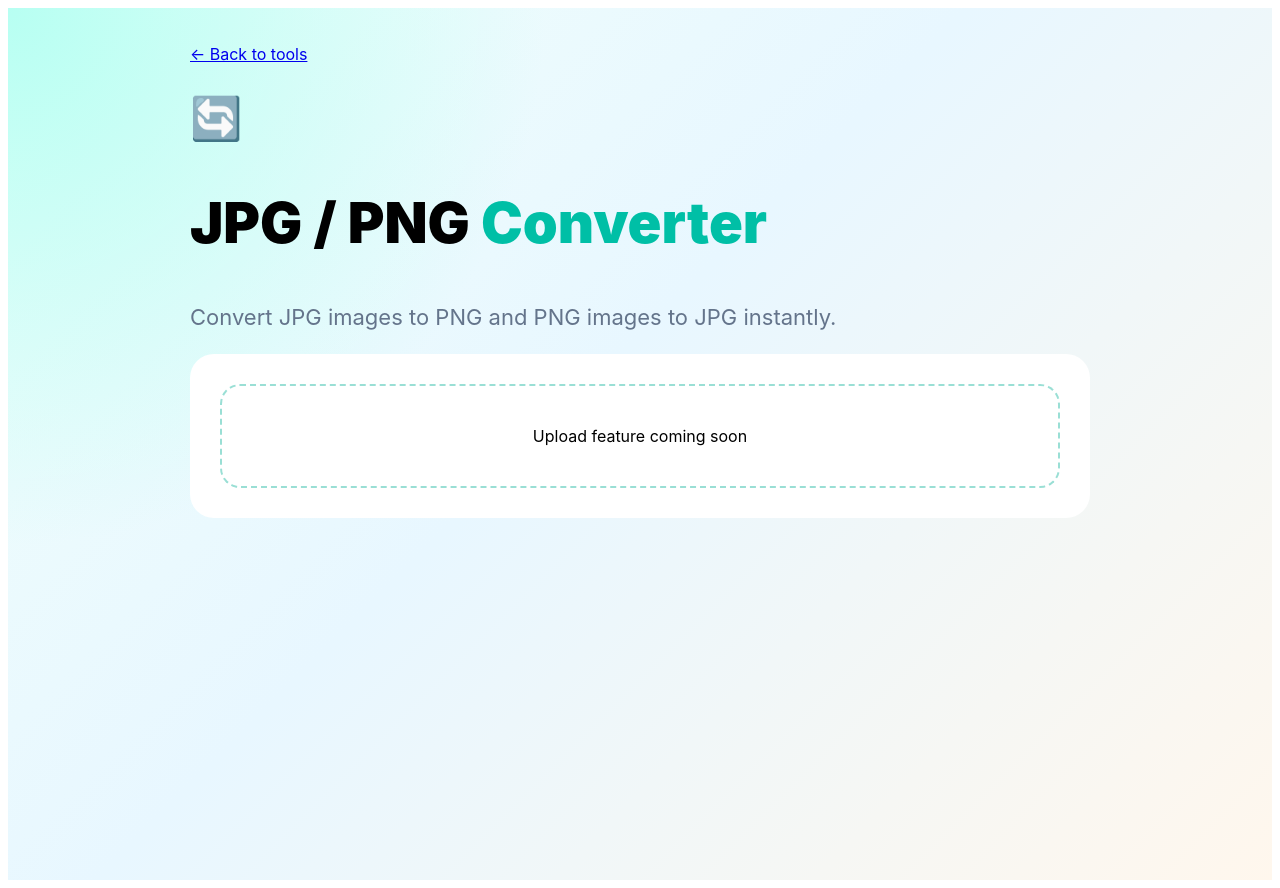
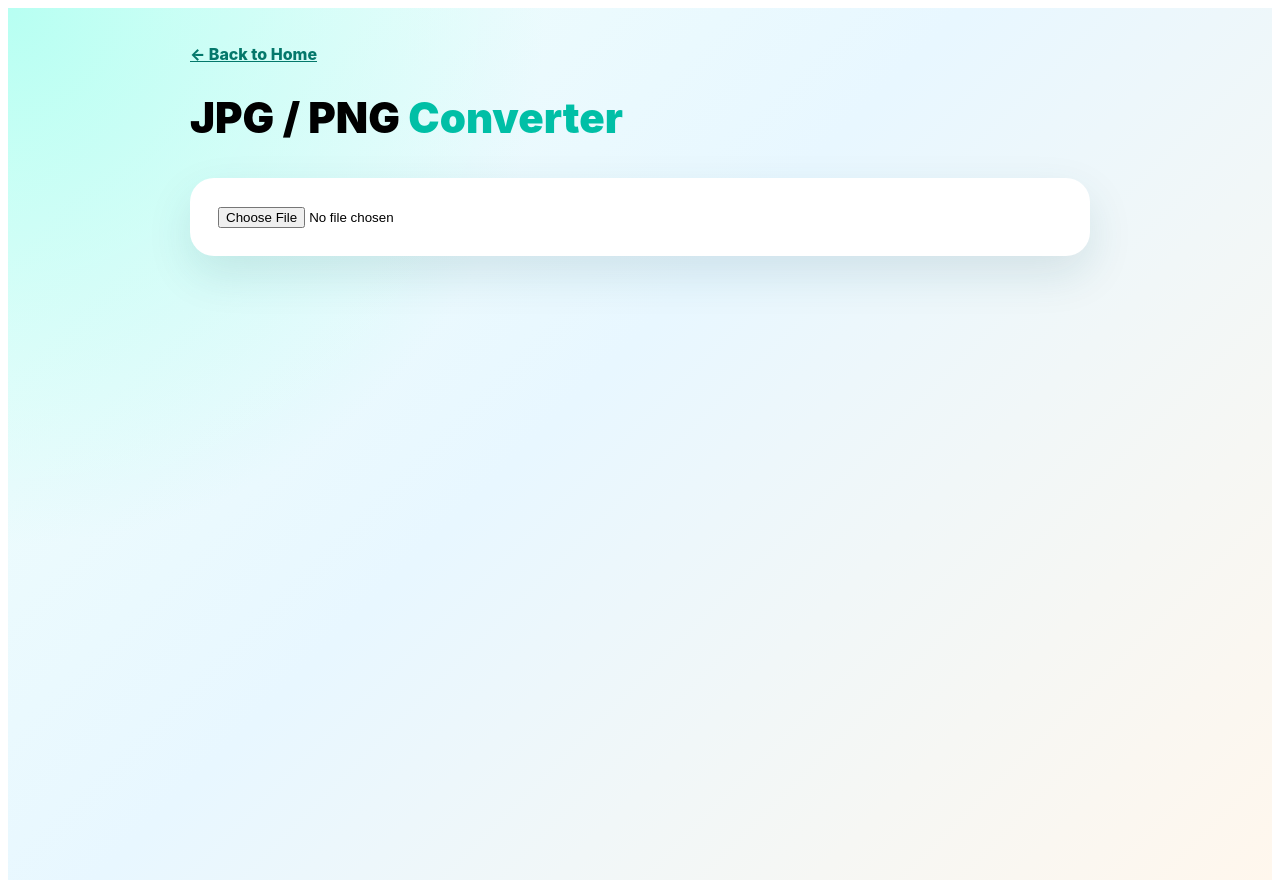
Before and after one commit to gramaziofamily/pixelminttools, a Next.js app: page /convert in a window 1280 px wide. Built offline with nearby package versions, Linux system fonts and the light colour scheme.

Commit message:
Update page.js

```diff
--- a/app/convert/page.js
+++ b/app/convert/page.js
@@ -1,4 +1,83 @@
+"use client";
+
+import { useState } from "react";
+
 export default function ConvertPage() {
+  const [preview, setPreview] = useState("");
+  const [image, setImage] = useState(null);
+  const [format, setFormat] = useState("png");
+  const [convertedImage, setConvertedImage] = useState("");
+
+  function handleImageUpload(event) {
+    const file = event.target.files[0];
+    if (!file) return;
+
+    const img = new Image();
+    const url = URL.createObjectURL(file);
+
+    img.onload = () => {
+      setImage(img);
+      setPreview(url);
+      setConvertedImage("");
+    };
+
+    img.src = url;
+  }
+
+  function convertImage() {
+    if (!image) return;
+
+    const canvas = document.createElement("canvas");
+    canvas.width = image.width;
+    canvas.height = image.height;
+
+    const ctx = canvas.getContext("2d");
+    ctx.drawImage(image, 0, 0);
+
+    const mimeType =
+      format === "png" ? "image/png" : "image/jpeg";
+
+    const result = canvas.toDataURL(mimeType);
+    setConvertedImage(result);
+  }
+
+  async function shareImage() {
+    if (!convertedImage) return;
+
+    const blob = await fetch(convertedImage).then((r) => r.blob());
+
+    const file = new File(
+      [blob],
+      `pixelmint-converted.${format}`,
+      { type: blob.type }
+    );
+
+    if (navigator.canShare?.({ files: [file] })) {
+      await navigator.share({
+        files: [file],
+        title: "Converted Image",
+      });
+    }
+  }
+
+  async function copyImage() {
+    if (!convertedImage) return;
+
+    const blob = await fetch(convertedImage).then((r) => r.blob());
+
+    try {
+      await navigator.clipboard.write([
+        new ClipboardItem({
+          [blob.type]: blob,
+        }),
+      ]);
+
+      alert("Image copied!");
+    } catch {
+      alert("Copy not supported on this browser.");
+    }
+  }
+
   return (
     <main
       style={{
@@ -10,37 +89,178 @@ export default function ConvertPage() {
           "Avenir Next, Inter, ui-sans-serif, system-ui, sans-serif",
       }}
     >
-      <section style={{ maxWidth: "900px", margin: "0 auto" }}>
-        <a href="/">← Back to tools</a>
+      <section
+        style={{
+          maxWidth: "900px",
+          margin: "0 auto",
+        }}
+      >
+        <a
+          href="/"
+          style={{
+            color: "#04786b",
+            fontWeight: "800",
+          }}
+        >
+          ← Back to Home
+        </a>
 
-        <div style={{ fontSize: "42px", marginTop: "28px" }}>🔄</div>
-
-        <h1 style={{ fontSize: "56px", fontWeight: "900" }}>
-          JPG / PNG <span style={{ color: "#00bfa6" }}>Converter</span>
+        <h1
+          style={{
+            fontSize: "42px",
+            fontWeight: "900",
+            marginTop: "28px",
+          }}
+        >
+          JPG / PNG{" "}
+          <span style={{ color: "#00bfa6" }}>
+            Converter
+          </span>
         </h1>
-
-        <p style={{ fontSize: "22px", color: "#64748b" }}>
-          Convert JPG images to PNG and PNG images to JPG instantly.
-        </p>
 
         <div
           style={{
             background: "white",
-            padding: "30px",
             borderRadius: "24px",
-            marginTop: "24px",
+            padding: "28px",
+            boxShadow:
+              "0 18px 45px rgba(15,79,88,0.12)",
           }}
         >
-          <div
-            style={{
-              border: "2px dashed #9adfd5",
-              borderRadius: "20px",
-              padding: "40px",
-              textAlign: "center",
-            }}
-          >
-            Upload feature coming soon
-          </div>
+          <input
+            type="file"
+            accept="image/*"
+            onChange={handleImageUpload}
+          />
+
+          {preview && (
+            <>
+              <img
+                src={preview}
+                alt="Preview"
+                style={{
+                  maxWidth: "100%",
+                  marginTop: "24px",
+                  borderRadius: "16px",
+                }}
+              />
+
+              <div
+                style={{
+                  marginTop: "20px",
+                }}
+              >
+                <select
+                  value={format}
+                  onChange={(e) =>
+                    setFormat(e.target.value)
+                  }
+                  style={{
+                    padding: "14px",
+                    fontSize: "16px",
+                    width: "100%",
+                  }}
+                >
+                  <option value="png">
+                    Convert to PNG
+                  </option>
+                  <option value="jpg">
+                    Convert to JPG
+                  </option>
+                </select>
+
+                <button
+                  onClick={convertImage}
+                  style={{
+                    width: "100%",
+                    marginTop: "14px",
+                    padding: "16px",
+                    borderRadius: "14px",
+                    border: "none",
+                    background: "#00bfa6",
+                    color: "white",
+                    fontWeight: "900",
+                    fontSize: "18px",
+                  }}
+                >
+                  Convert Image
+                </button>
+              </div>
+            </>
+          )}
+
+          {convertedImage && (
+            <>
+              <h2
+                style={{
+                  marginTop: "28px",
+                }}
+              >
+                Converted Image
+              </h2>
+
+              <img
+                src={convertedImage}
+                alt="Converted"
+                style={{
+                  maxWidth: "100%",
+                  borderRadius: "16px",
+                }}
+              />
+
+              <a
+                href={convertedImage}
+                download={`pixelmint-converted.${format}`}
+                style={{
+                  display: "block",
+                  marginTop: "18px",
+                  padding: "16px",
+                  borderRadius: "14px",
+                  background: "#102033",
+                  color: "white",
+                  textAlign: "center",
+                  textDecoration: "none",
+                  fontWeight: "900",
+                }}
+              >
+                Download Image
+              </a>
+
+              <button
+                onClick={shareImage}
+                style={{
+                  width: "100%",
+                  marginTop: "12px",
+                  padding: "16px",
+                  borderRadius: "14px",
+                  border: "none",
+                  background: "#00bfa6",
+                  color: "white",
+                  fontWeight: "900",
+                  fontSize: "18px",
+                }}
+              >
+                Share / Save to Photos
+              </button>
+
+              <button
+                onClick={copyImage}
+                style={{
+                  width: "100%",
+                  marginTop: "12px",
+                  padding: "16px",
+                  borderRadius: "14px",
+                  border: "2px solid #00bfa6",
+                  background: "white",
+                  color: "#04786b",
+                  fontWeight: "900",
+                  fontSize: "18px",
+                }}
+              >
+                Copy Image
+              </button>
+            </>
+          )}
         </div>
       </section>
     </main>
```
